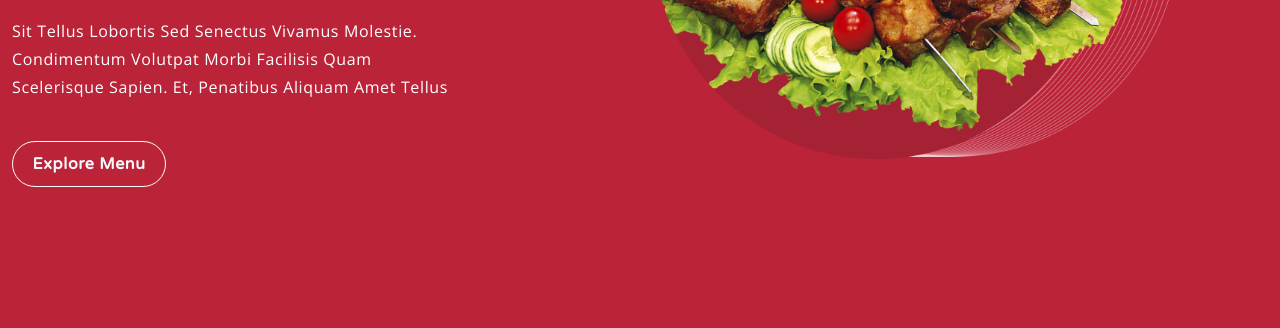
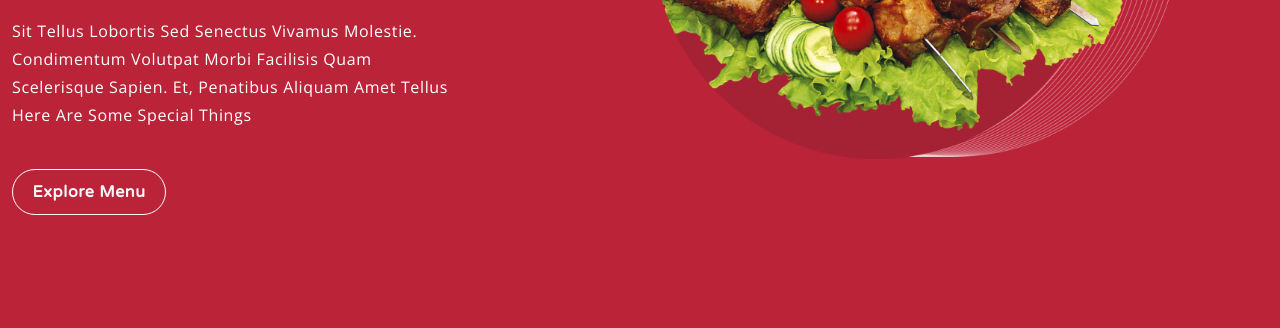
Before and after one commit to Sardor1009/Turkish-dishes, a plain HTML site: page index.html in a window 1280 px wide. Shown: the part 472-800 px from the top of the page. Drawn offline with nearby package versions, Linux system fonts and the light colour scheme.

Commit message:
first commit

```diff
--- a/index.html
+++ b/index.html
@@ -116,7 +116,7 @@
             <p>
               Sit tellus lobortis sed senectus vivamus molestie. Condimentum
               volutpat morbi facilisis quam scelerisque sapien. Et, penatibus
-              aliquam amet tellus
+              aliquam amet tellus here are some special things
             </p>
             <button class="col-4 col-sm-4 col-md-6 col-lg-4 col-xl-3 rounded-5">
               <a class="text-light" href="#home">Explore Menu</a>
```
